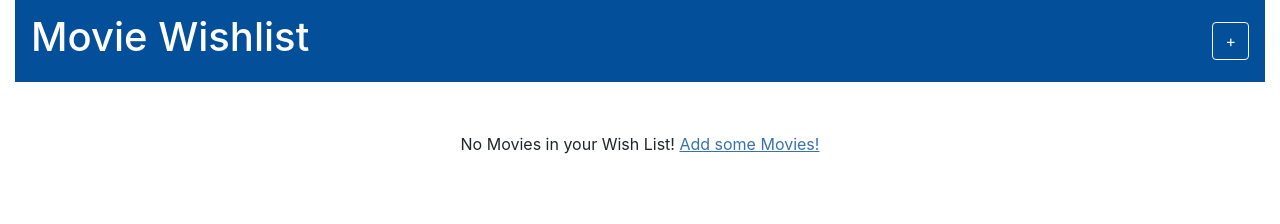
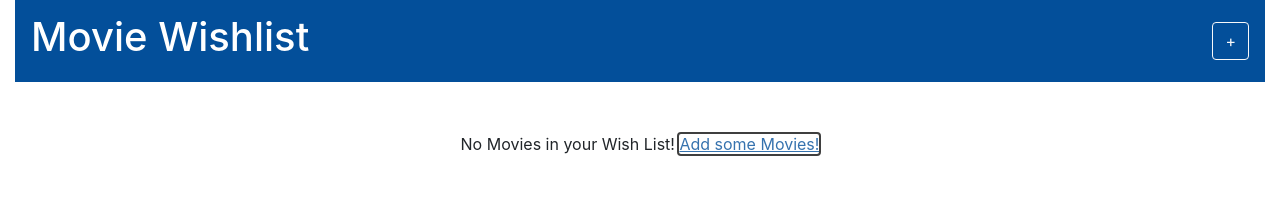
Before and after one commit to erin-doyle/reactathon-a11y-workshop, a React (Create React App) app: page /wishlist/unwatched in a window 1280 px wide. Shown: the top 224 px of the page. Built offline with nearby package versions, Linux system fonts and the light colour scheme; what react-a11y would draw is missing.

Commit message:
Added a ref the the Add Some Movies link on the Movie WishList page that is automatically focused on componentDidMount when it exists

```diff
--- a/src/primitives/TabList.js
+++ b/src/primitives/TabList.js
@@ -27,9 +27,9 @@ class TabList extends Component {
     }
 
     componentDidUpdate() {
-        if (!this.selectedTabRef) return;
-
-        this.selectedTabRef.focus();
+        if (this.selectedTabRef) {
+            this.selectedTabRef.focus();
+        }
     }
 
     setSelectedTabRef(element) {
--- a/src/wishlist/MovieWishlist.js
+++ b/src/wishlist/MovieWishlist.js
@@ -19,9 +19,22 @@ class MovieWishlist extends Component {
             movieIdInEdit: null
         };
 
+        this.addSomeMoviesLink = null;
+
+        this.setAddSomeMoviesLinkRef = this.setAddSomeMoviesLinkRef.bind(this);
         this.handleShowEditor = this.handleShowEditor.bind(this);
         this.handleHideEditor = this.handleHideEditor.bind(this);
         this.handleUpdateMovie = this.handleUpdateMovie.bind(this);
+    }
+
+    componentDidMount() {
+        if (this.addSomeMoviesLink) {
+            this.addSomeMoviesLink.focus();
+        }
+    }
+
+    setAddSomeMoviesLinkRef(element) {
+        this.addSomeMoviesLink = element;
     }
 
     handleShowEditor(movieId) {
@@ -109,7 +122,9 @@ class MovieWishlist extends Component {
                         // No movies yet in the WishList
                         : <div aria-labelledby="noMoviesText addLink" className="no-movies-container">
                             <span id="noMoviesText">
-                                No Movies in your Wish List! <Link id="addLink" to="/browse">Add some Movies!</Link>
+                                No Movies in your Wish List! <Link id="addLink" to="/browse"
+                                        aria-label="Add some movies to your wishlist now!"
+                                        innerRef={this.setAddSomeMoviesLinkRef}>Add some Movies!</Link>
                             </span>
                         </div>
                     }
```
